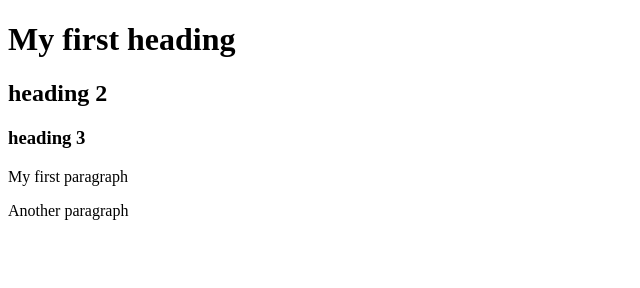
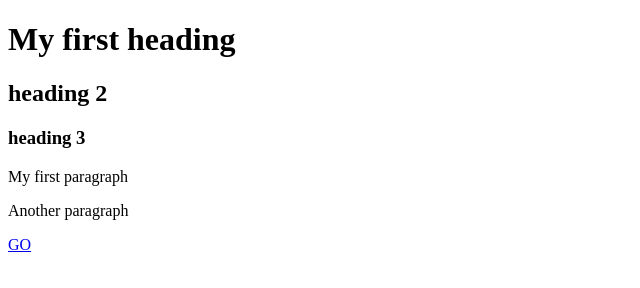
Before and after one commit to khangvee/khangvee.github.io, a plain HTML site: page week2/index.html in a window 1280 px wide. Shown: the full height of the page, 0-640 px from the left. Drawn offline with Linux system fonts and the light colour scheme.

Commit message:
addgooglelink

```diff
--- a/week2/index.html
+++ b/week2/index.html
@@ -9,5 +9,6 @@
         <h3>heading 3</h3>
         <p>My first paragraph</p>
         <p>Another paragraph</p>
+        <a href="google.com">GO</a>
     </body>
 </html>
```
